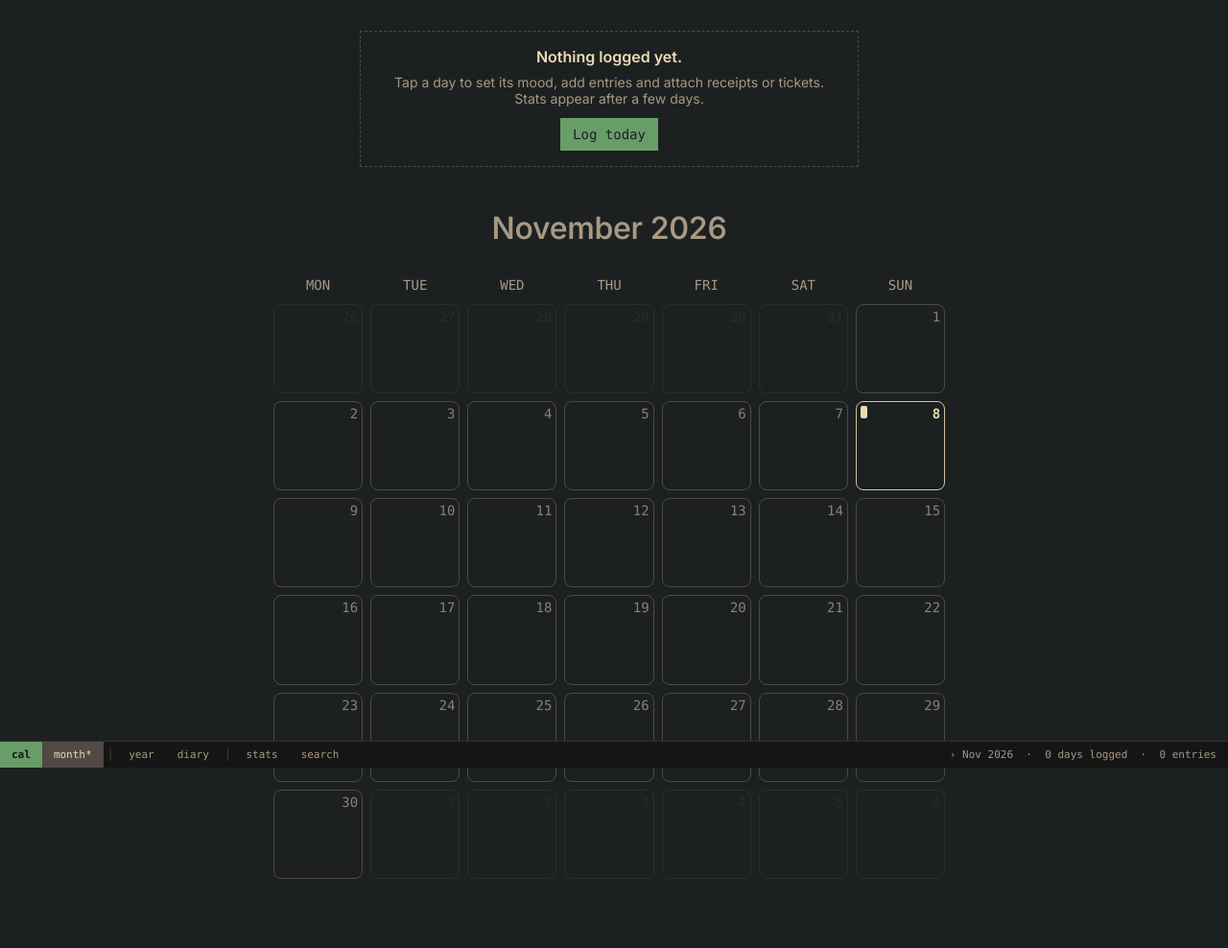
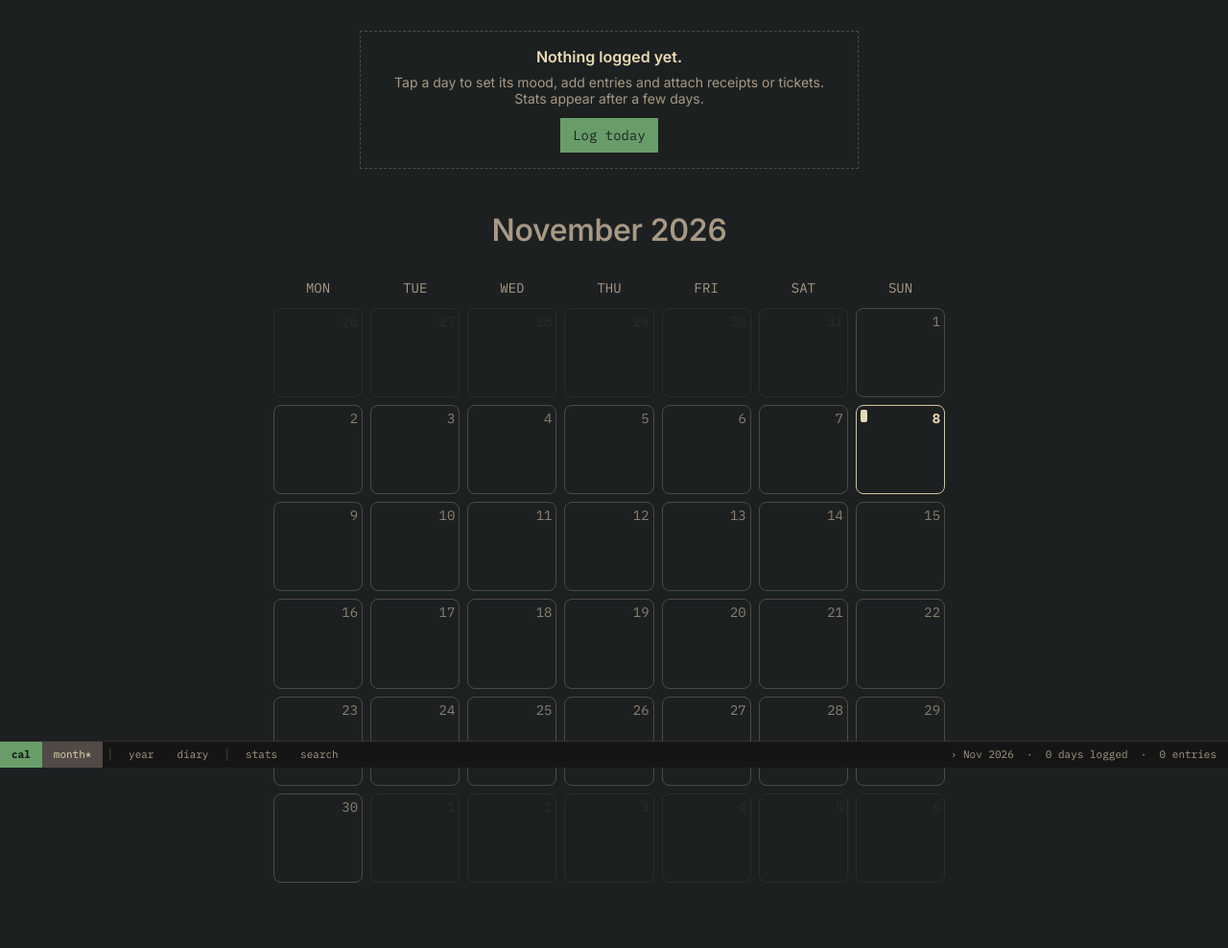
Before and after one commit to ego-alt/calendar, a Flask app: page / in a window 1280 px wide. Shown: the whole page at 96% size. Before the commit the page ends 916 px from the top, so only its background shows below. Run offline with Flask 3, Linux system fonts and the light colour scheme; the visitor is signed in with stand-in values (Sample User, id 1); data that the repository does not hold is empty; some libraries are stand-ins or nearby versions.

Commit message:
small/self-host Plex Mono and size type by job

```diff
--- a/static/css/tokens.css
+++ b/static/css/tokens.css
@@ -15,14 +15,16 @@
     --space-5: 20px;
     --space-8: 40px;
 
-    /* Type: five sizes. */
+    /* Type: five sizes, given by job: 16 a title (the day, a form), 14 what you
+       read and tap (moods, notes, buttons, entries), 11 system output and chrome
+       (the bar, status lines and messages, key hints, the time gutter). */
     --text-xs: 0.6875rem;   /* 11: micro labels, chart axes, the phone's bottom bar */
     --text-sm: 0.875rem;    /* 14: captions, secondary */
     --text-base: 1rem;      /* 16: body */
     --text-lg: 1.25rem;     /* 20: headings, emphasis */
     --text-xl: 2rem;        /* 32: the month's name, stats figures */
     --font-sans: 'Inter', Arial, Helvetica, sans-serif;
-    --font-mono: ui-monospace, SFMono-Regular, Menlo, Consolas, monospace;
+    --font-mono: 'IBM Plex Mono', ui-monospace, SFMono-Regular, Menlo, Consolas, monospace;   /* self-hosted (fonts/plexmono) */
 
     /* Motion: every transition takes one of these, so reduced motion (below)
        turns them all off at once. */
--- /dev/null
+++ b/static/fonts/plexmono/plexmono.css
@@ -0,0 +1,74 @@
+/* IBM Plex Mono from Google Fonts (SIL Open Font License 1.1), self-hosted:
+   the calendar's one monospace, the same on every device. Latin only. */
+/* latin-ext 400 */
+@font-face {
+  font-family: 'IBM Plex Mono';
+  font-style: normal;
+  font-weight: 400;
+  font-display: swap;
+  src: url(plexmono-latin-ext-400.woff2) format('woff2');
+  unicode-range: U+0100-02BA, U+02BD-02C5, U+02C7-02CC, U+02CE-02D7, U+02DD-02FF, U+0304, U+0308, U+0329, U+1D00-1DBF, U+1E00-1E9F, U+1EF2-1EFF, U+2020, U+20A0-20AB, U+20AD-20C4, U+2113, U+2C60-2C7F, U+A720-A7FF;
+}
+/* latin 400 */
+@font-face {
+  font-family: 'IBM Plex Mono';
+  font-style: normal;
+  font-weight: 400;
+  font-display: swap;
+  src: url(plexmono-latin-400.woff2) format('woff2');
+  unicode-range: U+0000-00FF, U+0131, U+0152-0153, U+02BB-02BC, U+02C6, U+02DA, U+02DC, U+0304, U+0308, U+0329, U+2000-206F, U+20AC, U+2122, U+2191, U+2193, U+2212, U+2215, U+FEFF, U+FFFD;
+}
+/* latin-ext 500 */
+@font-face {
+  font-family: 'IBM Plex Mono';
+  font-style: normal;
+  font-weight: 500;
+  font-display: swap;
+  src: url(plexmono-latin-ext-500.woff2) format('woff2');
+  unicode-range: U+0100-02BA, U+02BD-02C5, U+02C7-02CC, U+02CE-02D7, U+02DD-02FF, U+0304, U+0308, U+0329, U+1D00-1DBF, U+1E00-1E9F, U+1EF2-1EFF, U+2020, U+20A0-20AB, U+20AD-20C4, U+2113, U+2C60-2C7F, U+A720-A7FF;
+}
+/* latin 500 */
+@font-face {
+  font-family: 'IBM Plex Mono';
+  font-style: normal;
+  font-weight: 500;
+  font-display: swap;
+  src: url(plexmono-latin-500.woff2) format('woff2');
+  unicode-range: U+0000-00FF, U+0131, U+0152-0153, U+02BB-02BC, U+02C6, U+02DA, U+02DC, U+0304, U+0308, U+0329, U+2000-206F, U+20AC, U+2122, U+2191, U+2193, U+2212, U+2215, U+FEFF, U+FFFD;
+}
+/* latin-ext 600 */
+@font-face {
+  font-family: 'IBM Plex Mono';
+  font-style: normal;
+  font-weight: 600;
+  font-display: swap;
+  src: url(plexmono-latin-ext-600.woff2) format('woff2');
+  unicode-range: U+0100-02BA, U+02BD-02C5, U+02C7-02CC, U+02CE-02D7, U+02DD-02FF, U+0304, U+0308, U+0329, U+1D00-1DBF, U+1E00-1E9F, U+1EF2-1EFF, U+2020, U+20A0-20AB, U+20AD-20C4, U+2113, U+2C60-2C7F, U+A720-A7FF;
+}
+/* latin 600 */
+@font-face {
+  font-family: 'IBM Plex Mono';
+  font-style: normal;
+  font-weight: 600;
+  font-display: swap;
+  src: url(plexmono-latin-600.woff2) format('woff2');
+  unicode-range: U+0000-00FF, U+0131, U+0152-0153, U+02BB-02BC, U+02C6, U+02DA, U+02DC, U+0304, U+0308, U+0329, U+2000-206F, U+20AC, U+2122, U+2191, U+2193, U+2212, U+2215, U+FEFF, U+FFFD;
+}
+/* latin-ext 700 */
+@font-face {
+  font-family: 'IBM Plex Mono';
+  font-style: normal;
+  font-weight: 700;
+  font-display: swap;
+  src: url(plexmono-latin-ext-700.woff2) format('woff2');
+  unicode-range: U+0100-02BA, U+02BD-02C5, U+02C7-02CC, U+02CE-02D7, U+02DD-02FF, U+0304, U+0308, U+0329, U+1D00-1DBF, U+1E00-1E9F, U+1EF2-1EFF, U+2020, U+20A0-20AB, U+20AD-20C4, U+2113, U+2C60-2C7F, U+A720-A7FF;
+}
+/* latin 700 */
+@font-face {
+  font-family: 'IBM Plex Mono';
+  font-style: normal;
+  font-weight: 700;
+  font-display: swap;
+  src: url(plexmono-latin-700.woff2) format('woff2');
+  unicode-range: U+0000-00FF, U+0131, U+0152-0153, U+02BB-02BC, U+02C6, U+02DA, U+02DC, U+0304, U+0308, U+0329, U+2000-206F, U+20AC, U+2122, U+2191, U+2193, U+2212, U+2215, U+FEFF, U+FFFD;
+}
--- a/static/js/sw.js
+++ b/static/js/sw.js
@@ -6,7 +6,7 @@
 // files are stale-while-revalidate. Writes (POST/PUT/PATCH/DELETE) are never
 // touched: offline, they fail visibly and the entry form keeps its draft.
 
-const CACHE = 'calendar-v12';
+const CACHE = 'calendar-v14';
 const ROOT = new URL(self.registration.scope).pathname;   // ends in "/"
 const PASSTHROUGH = ['auth/', 'export', 'sw.js', 'healthz', 'search/data'];
 const JSON_ROUTES = ['get_month', 'get_year', 'events', 'attachments', 'stats/data'];
--- a/templates/index.html
+++ b/templates/index.html
@@ -11,6 +11,7 @@
     <link rel="apple-touch-icon" href="{{ url_for('static', filename='icons/apple-touch-icon.png') }}">
     <link href="{{ url_for('static', filename='vendor/fontawesome-6.0.0-subset/icons.css') }}" rel="stylesheet">
     <link href="{{ url_for('static', filename='fonts/inter/inter.css') }}" rel="stylesheet">
+    <link href="{{ url_for('static', filename='fonts/plexmono/plexmono.css') }}" rel="stylesheet">
     <link rel="stylesheet" href="{{ url_for('static', filename='css/tokens.css') }}">
     <link rel="stylesheet" href="{{ url_for('static', filename='css/controls.css') }}">
     <link rel="stylesheet" href="{{ url_for('static', filename='css/index.css') }}">
```
Also changed, not shown: static/css/index.css (+12 -16 lines), static/fonts/plexmono/plexmono-latin-400.woff2 (added), static/fonts/plexmono/plexmono-latin-500.woff2 (added), static/fonts/plexmono/plexmono-latin-600.woff2 (added), static/fonts/plexmono/plexmono-latin-700.woff2 (added), static/fonts/plexmono/plexmono-latin-ext-400.woff2 (added), static/fonts/plexmono/plexmono-latin-ext-500.woff2 (added), static/fonts/plexmono/plexmono-latin-ext-600.woff2 (added), static/fonts/plexmono/plexmono-latin-ext-700.woff2 (added).
